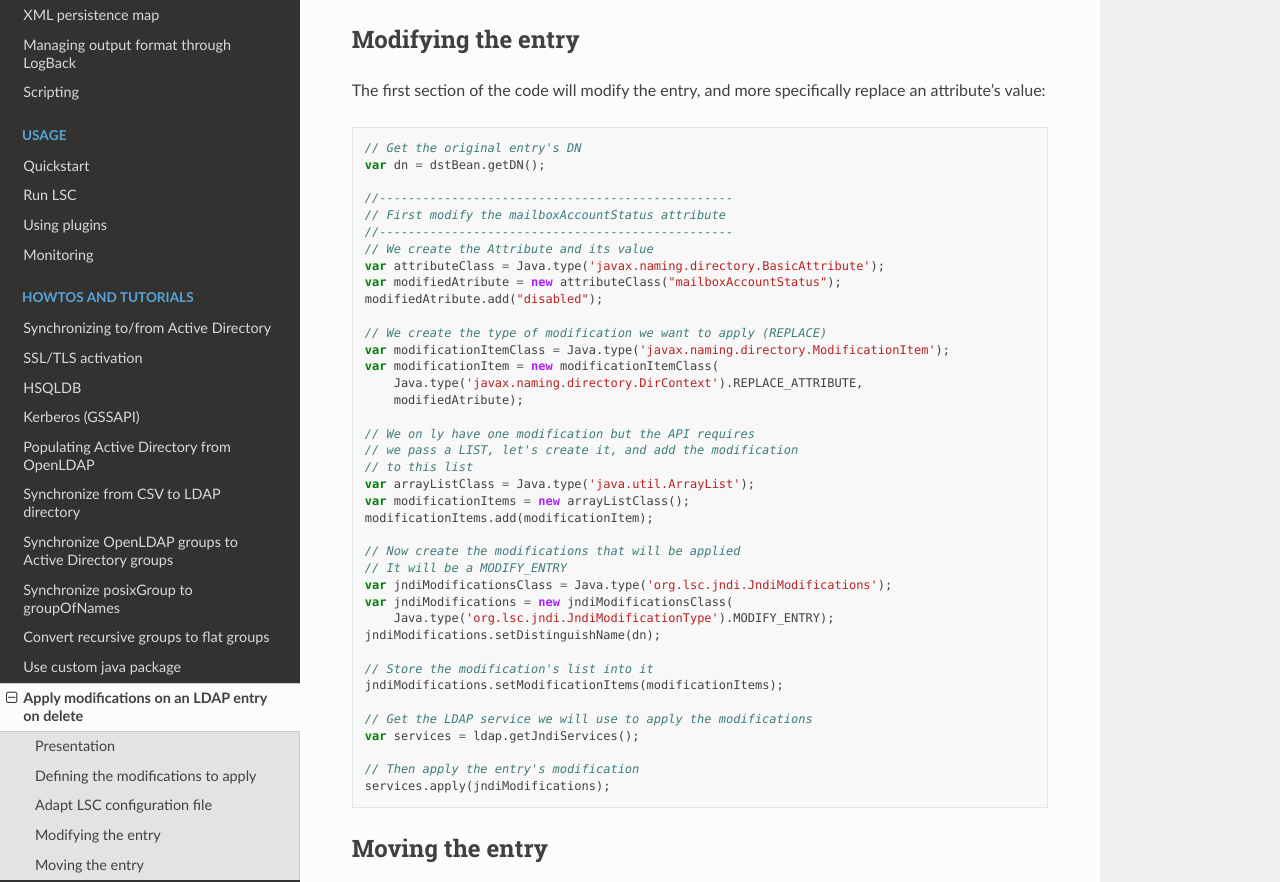
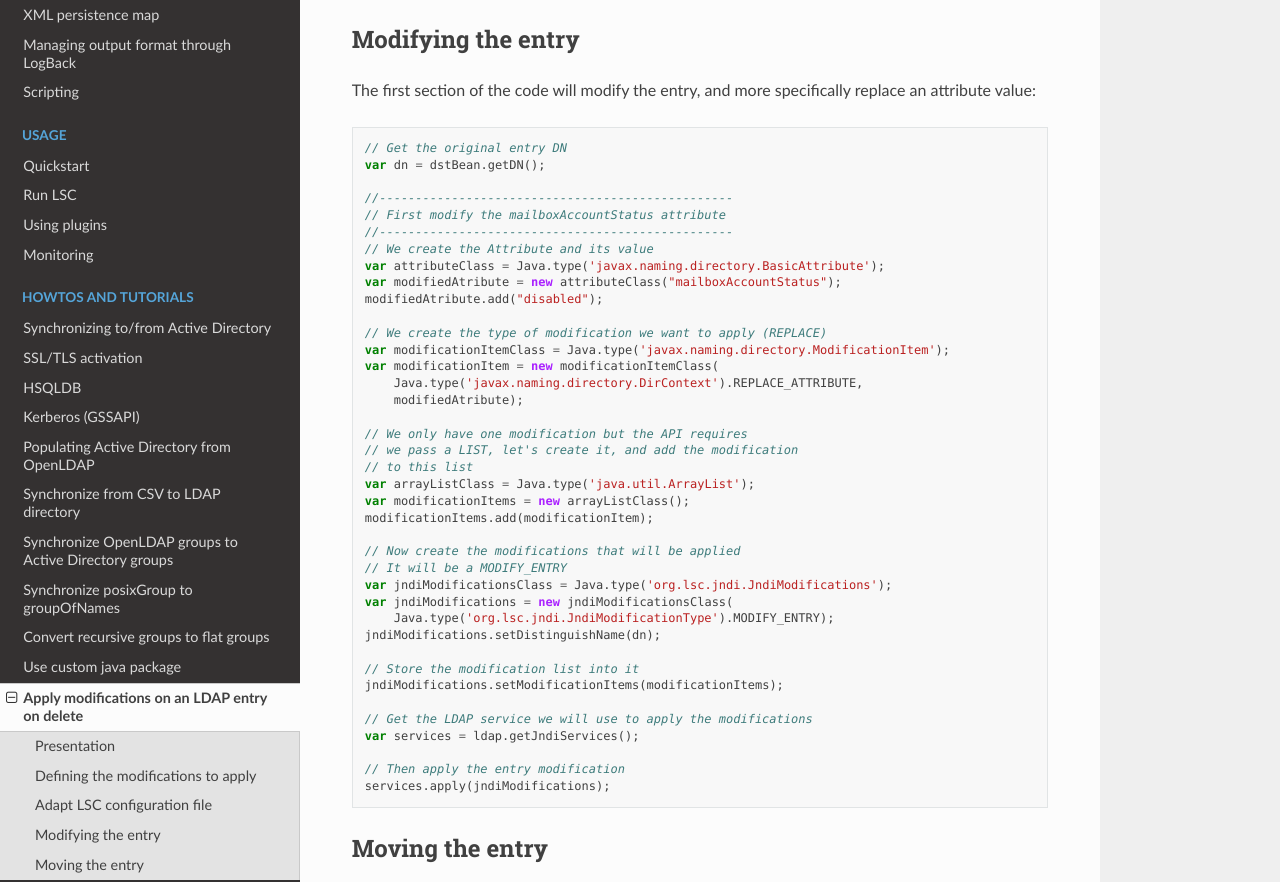
Before and after one commit to lsc-project/documentation, a Sphinx documentation site: the page built from source/applymodificationondelete.rst, in a window 1280 px wide and 1400 px high, scrolled down 2861 px. Shown: the part 177-1059 px from the top of the window. Built offline with Sphinx 7.4.7 and the Read the Docs theme 3.1.0, drawn with Linux system fonts in a browser that asks for light colours; some of the changed text lies outside the part shown.

Commit message:
Fixed typoes

```diff
--- a/source/applymodificationondelete.rst
+++ b/source/applymodificationondelete.rst
@@ -133,11 +133,11 @@ Finally, here is the place where we are going to inject our script:
 Modifying the entry
 ===================
 
-The first section of the code will modify the entry, and more specifically replace an attribute's value:
+The first section of the code will modify the entry, and more specifically replace an attribute value:
 
 .. code-block:: javascript
 
-        // Get the original entry's DN
+        // Get the original entry DN
         var dn = dstBean.getDN();
 
         //-------------------------------------------------
@@ -154,7 +154,7 @@ The first section of the code will modify the entry, and more specifically repla
             Java.type('javax.naming.directory.DirContext').REPLACE_ATTRIBUTE,
             modifiedAtribute);
 
-        // We on ly have one modification but the API requires
+        // We only have one modification but the API requires
         // we pass a LIST, let's create it, and add the modification
         // to this list
         var arrayListClass = Java.type('java.util.ArrayList');
@@ -168,13 +168,13 @@ The first section of the code will modify the entry, and more specifically repla
             Java.type('org.lsc.jndi.JndiModificationType').MODIFY_ENTRY);
         jndiModifications.setDistinguishName(dn);
 
-        // Store the modification's list into it
+        // Store the modification list into it
         jndiModifications.setModificationItems(modificationItems);
 
         // Get the LDAP service we will use to apply the modifications
         var services = ldap.getJndiServices();
 
-        // Then apply the entry's modification
+        // Then apply the entry modification
         services.apply(jndiModifications);
 
 
```
Also changed, not shown: other parts of source/applymodificationondelete.rst (+4 -4 lines).
